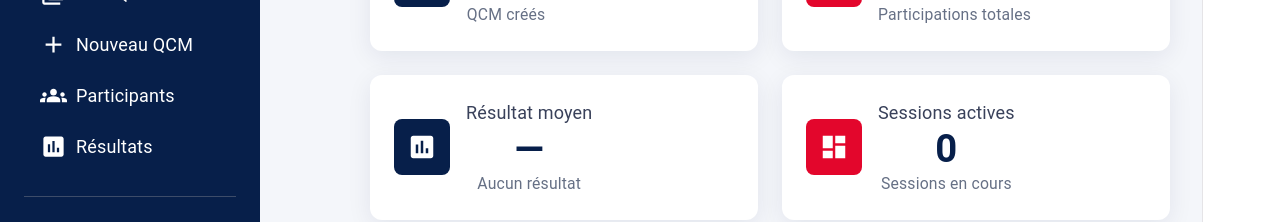
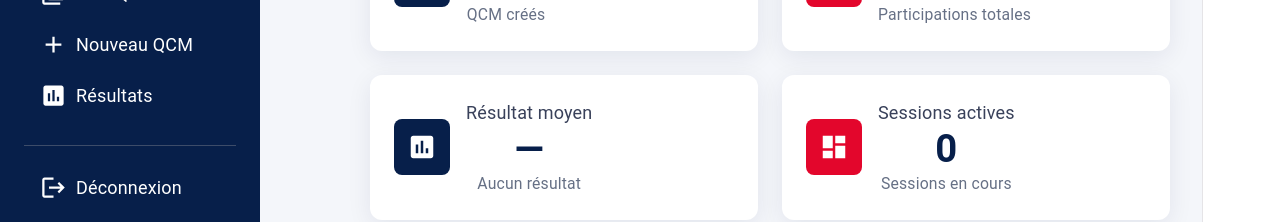
Before and after one commit to Karatgirl1/qcm-formation-pro-frontend, a React (Vite) app: page /dashboard in a window 1280 px wide. Shown: the part 307-529 px from the top of the page. Built offline with nearby package versions, Linux system fonts and the light colour scheme; no server answers; sample sign-in values are in the browser's storage; the HTML template or start-up script is replaced by a standard one.

Commit message:
Retrait onglet Participants du tableau de bord

```diff
--- a/src/pages/Dashboard.tsx
+++ b/src/pages/Dashboard.tsx
@@ -63,7 +63,6 @@ export default function Dashboard() {
 
   const topRef = useRef<HTMLDivElement | null>(null);
   const qcmsRef = useRef<HTMLDivElement | null>(null);
-  const participantsRef = useRef<HTMLDivElement | null>(null);
   const resultsRef = useRef<HTMLDivElement | null>(null);
 
   useEffect(() => {
@@ -199,17 +198,6 @@ export default function Dashboard() {
             </ListItemButton>
 
             <ListItemButton
-              onClick={() => scrollTo(participantsRef)}
-              sx={{ borderRadius: 2 }}
-            >
-              <ListItemIcon sx={{ color: "white" }}>
-                <Groups />
-              </ListItemIcon>
-
-              <ListItemText primary="Participants" />
-            </ListItemButton>
-
-            <ListItemButton
               onClick={() => scrollTo(resultsRef)}
               sx={{ borderRadius: 2 }}
             >
@@ -324,7 +312,6 @@ export default function Dashboard() {
               color="#071F4A"
             />
 
-            <Box ref={participantsRef}>
             <StatCard
               title="Participants"
               value={String(
@@ -334,7 +321,6 @@ export default function Dashboard() {
               icon={<Groups />}
               color="#E3062C"
             />
-            </Box>
 
             <Box ref={resultsRef}>
               <StatCard
```
Lines whose indentation alone changed are shown as unchanged.
